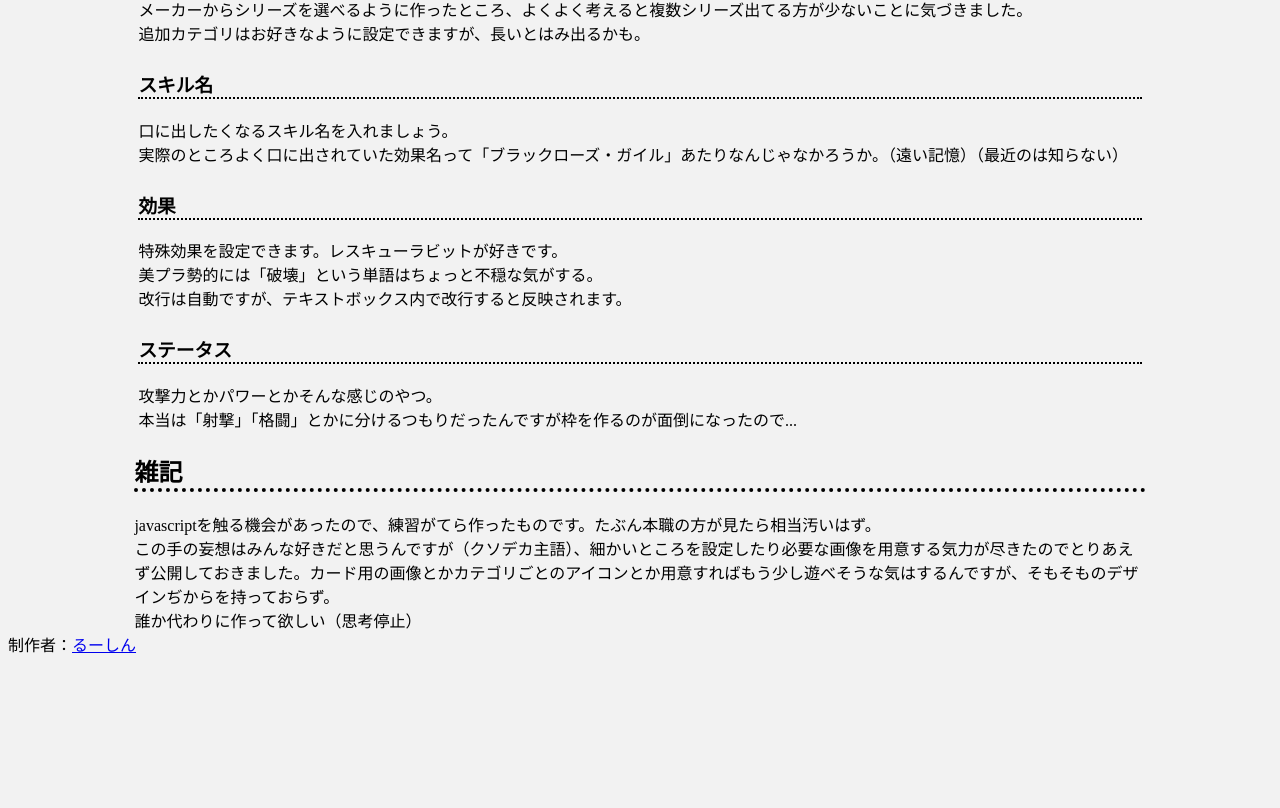
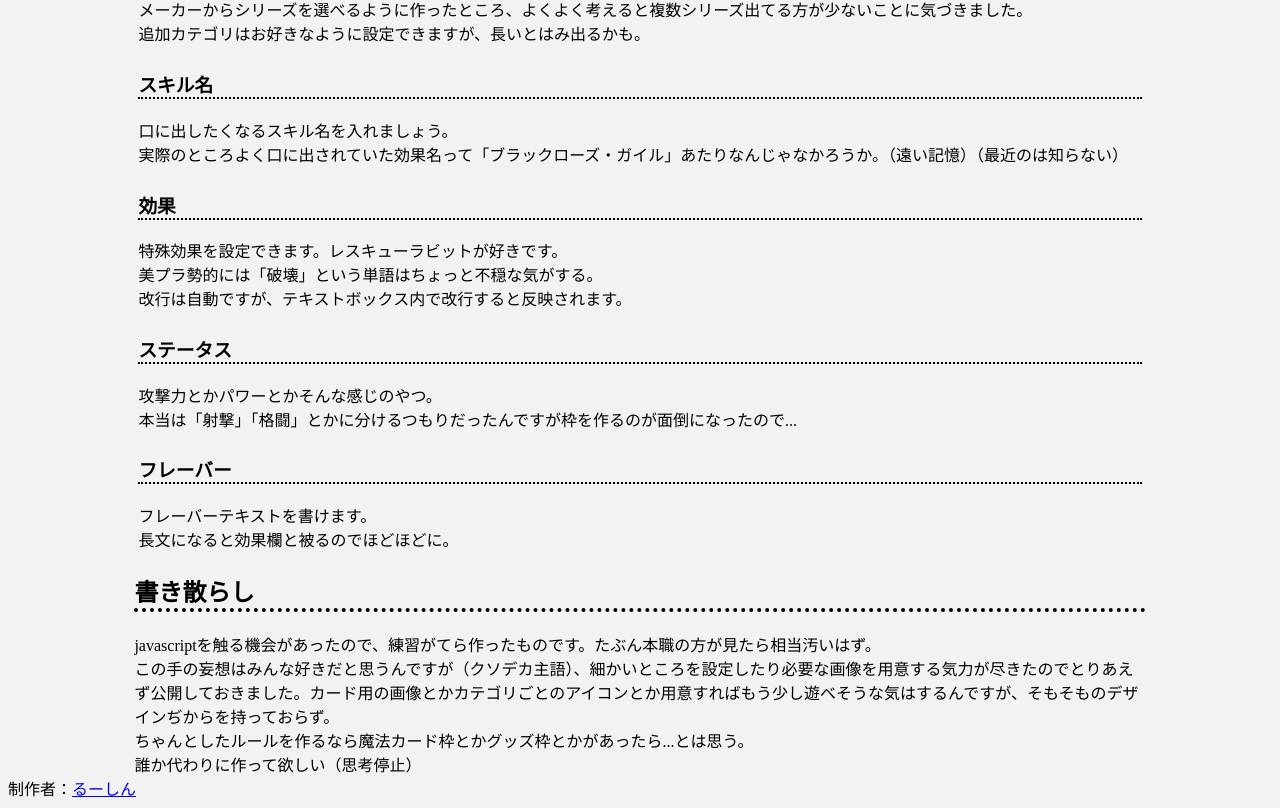
Before and after one commit to Re-RSh1n/Re-RSh1n.github.io, a plain HTML site: page index.html in a window 1280 px wide. Shown: the part 1570-2378 px from the top of the page. Before the commit the page ends 2234 px from the top, so only its background shows below. Drawn offline with Linux system fonts and the light colour scheme; a web font is replaced by a local one.

Commit message:
Add files via upload

```diff
--- a/index.html
+++ b/index.html
@@ -107,8 +107,8 @@
       <div class = "other">
         <h2>これは何</h2>
         特にルールが決まって無いカードゲームっぽい画像を作るやつです。マスターのサイフポイントを0にしたりシールドを割ったりするんじゃないでしょうか。<br>
-        いわゆる美プラをベースにした利用を想定していますが、画像が読み込めれば使えます。<br>
-        老人なのでスマホでの動作を想定していません。すまん。（一応動作はするけど画像の移動ができない）<br>
+        いわゆる美プラをベースにした利用を想定していますが、画像が読み込めれば使えます。縦長画像推奨。<br>
+        老人なのでスマホでの動作を想定していません。すまん。（一応動作はするけど画像の移動ができないっぽいです）<br>
         サーバーを介した処理は行っていないので、作った画像を勝手に収集したりはしません。制作した画像はご自由にご利用ください。<br>
         <h2>使い方</h2>
         <div>
@@ -148,10 +148,16 @@
             攻撃力とかパワーとかそんな感じのやつ。<br>
             本当は「射撃」「格闘」とかに分けるつもりだったんですが枠を作るのが面倒になったので...<br>
           </div>
+          <div  class = "exp">
+            <h3>フレーバー</h3>
+            フレーバーテキストを書けます。<br>
+            長文になると効果欄と被るのでほどほどに。<br>
+            </div>
         </div>
-        <h2>雑記</h2>
+        <h2>書き散らし</h2>
         javascriptを触る機会があったので、練習がてら作ったものです。たぶん本職の方が見たら相当汚いはず。<br>
         この手の妄想はみんな好きだと思うんですが（クソデカ主語）、細かいところを設定したり必要な画像を用意する気力が尽きたのでとりあえず公開しておきました。カード用の画像とかカテゴリごとのアイコンとか用意すればもう少し遊べそうな気はするんですが、そもそものデザインぢからを持っておらず。<br>
+        ちゃんとしたルールを作るなら魔法カード枠とかグッズ枠とかがあったら...とは思う。<br>
         誰か代わりに作って欲しい（思考停止）
 
       </div>
```
